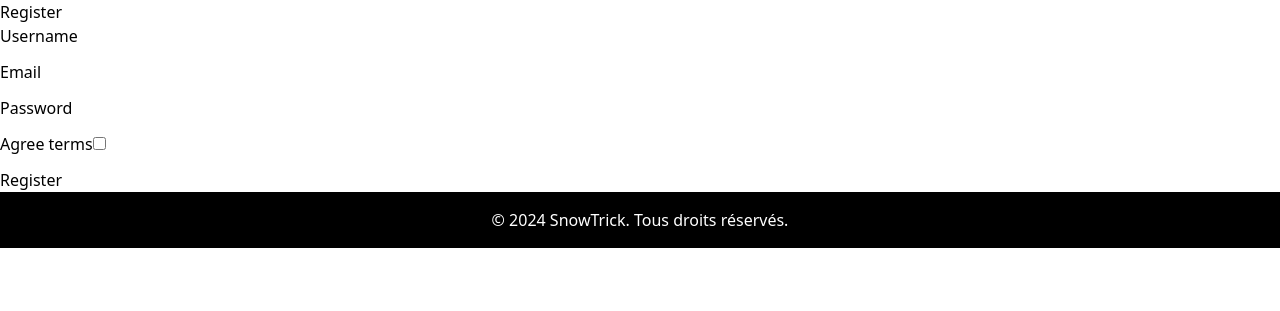
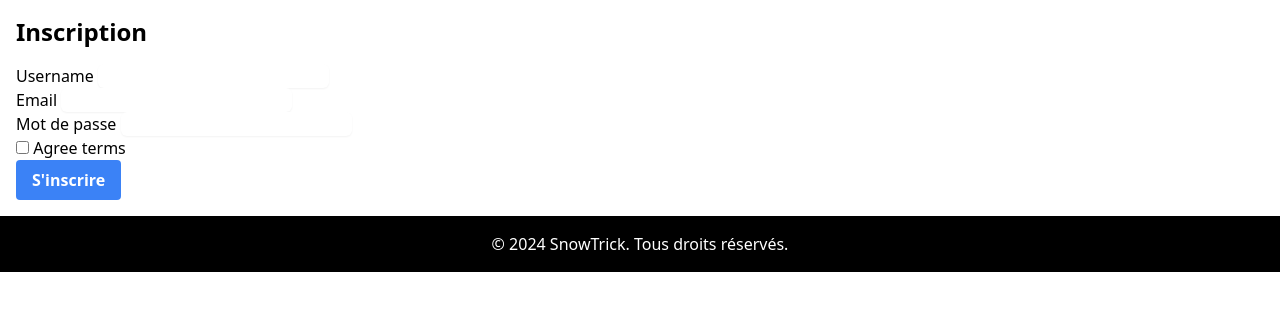
Before and after one commit to AlxFrst/SnowTricks, a Symfony app: template templates/registration/register.html.twig in a window 1280 px wide. Shown: the part 60-371 px from the top of the page. Run offline with Twig, Linux system fonts and the light colour scheme; the template is opened without the code that fills it, so the values that code supplies are empty; form fields are guessed from the names that the template uses; some libraries are stand-ins or nearby versions.

Commit message:
Add user verification and update registration form

```diff
--- a/src/Form/RegistrationFormType.php
+++ b/src/Form/RegistrationFormType.php
@@ -22,6 +22,7 @@ class RegistrationFormType extends AbstractType
             ])
             ->add('email')
             ->add('agreeTerms', CheckboxType::class, [
+                'label' => "J'accepte les conditions d'utilisation",
                 'mapped' => false,
                 'constraints' => [
                     new IsTrue([
--- a/templates/registration/register.html.twig
+++ b/templates/registration/register.html.twig
@@ -1,24 +1,38 @@
 {% extends 'base.html.twig' %}
 
-{% block title %}Register{% endblock %}
+{% block title %}S'inscrire{% endblock %}
 
 {% block body %}
-    {% for flash_error in app.flashes('verify_email_error') %}
-        <div class="alert alert-danger" role="alert">{{ flash_error }}</div>
-    {% endfor %}
+    <div class="container mx-auto p-4">
+        {% for flash_error in app.flashes('verify_email_error') %}
+            <div class="bg-red-100 border border-red-400 text-red-700 px-4 py-3 rounded relative" role="alert">
+                {{ flash_error }}
+            </div>
+        {% endfor %}
 
-    <h1>Register</h1>
+        <h1 class="text-2xl font-semibold mb-4">Inscription</h1>
 
-    {{ form_errors(registrationForm) }}
+        {{ form_errors(registrationForm) }}
 
-    {{ form_start(registrationForm) }}
-        {{ form_row(registrationForm.username) }}
-        {{ form_row(registrationForm.email) }}
-        {{ form_row(registrationForm.plainPassword, {
-            label: 'Password'
-        }) }}
-        {{ form_row(registrationForm.agreeTerms) }}
+        {{ form_start(registrationForm, {'attr': {'class': 'space-y-4'}}) }}
+            <div>
+                {{ form_label(registrationForm.username) }}
+                {{ form_widget(registrationForm.username, {'attr': {'class': 'border-gray-300 focus:border-indigo-300 focus:ring focus:ring-indigo-200 focus:ring-opacity-50 rounded-md shadow-sm'}}) }}
+            </div>
+            <div>
+                {{ form_label(registrationForm.email) }}
+                {{ form_widget(registrationForm.email, {'attr': {'class': 'border-gray-300 focus:border-indigo-300 focus:ring focus:ring-indigo-200 focus:ring-opacity-50 rounded-md shadow-sm'}}) }}
+            </div>
+            <div>
+                {{ form_label(registrationForm.plainPassword, 'Mot de passe') }}
+                {{ form_widget(registrationForm.plainPassword, {'attr': {'class': 'border-gray-300 focus:border-indigo-300 focus:ring focus:ring-indigo-200 focus:ring-opacity-50 rounded-md shadow-sm'}}) }}
+            </div>
+            <div>
+                {{ form_widget(registrationForm.agreeTerms, {'attr': {'class': 'form-checkbox h-5 w-5 text-blue-600'}}) }}
+                {{ form_label(registrationForm.agreeTerms) }}
+            </div>
 
-        <button type="submit" class="btn">Register</button>
-    {{ form_end(registrationForm) }}
+            <button type="submit" class="bg-blue-500 hover:bg-blue-700 text-white font-bold py-2 px-4 rounded">S'inscrire</button>
+        {{ form_end(registrationForm) }}
+    </div>
 {% endblock %}
```
Also changed, not shown: src/Controller/RegistrationController.php (+11 -5 lines).
